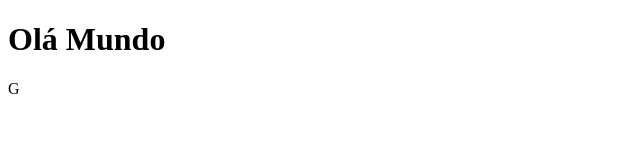
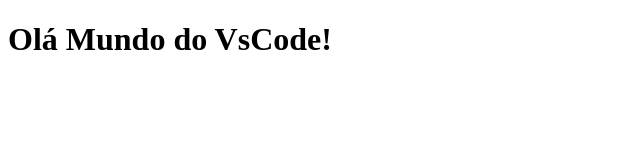
Before and after one commit to ddouglss/teste-vscode, a plain HTML site: page index.html in a window 1280 px wide. Shown: the whole page, without its empty margins (0-640 px from the left). Drawn offline with Linux system fonts and the light colour scheme.

Commit message:
Update index.html

```diff
--- a/index.html
+++ b/index.html
@@ -7,6 +7,6 @@
     <title>Document</title>
 </head>
 <body>
- <h1>Olá Mundo</h1>
+    <h1>Olá Mundo do VsCode!</h1>
 </body>
-</html>G
+</html>
```
